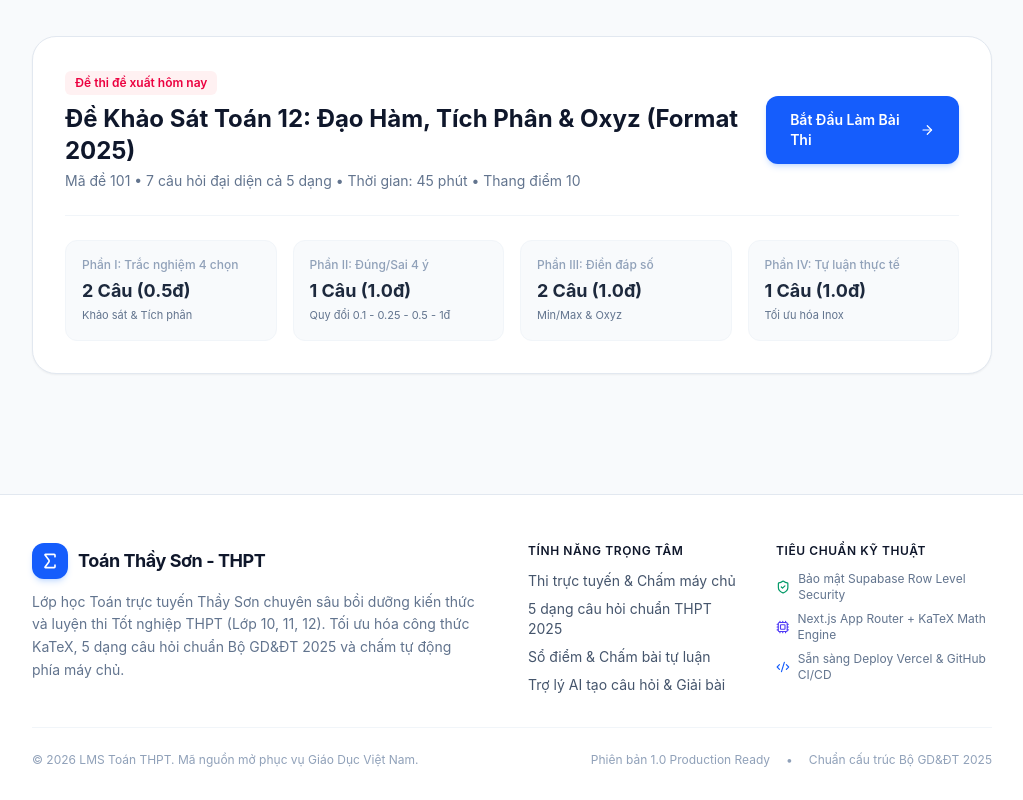
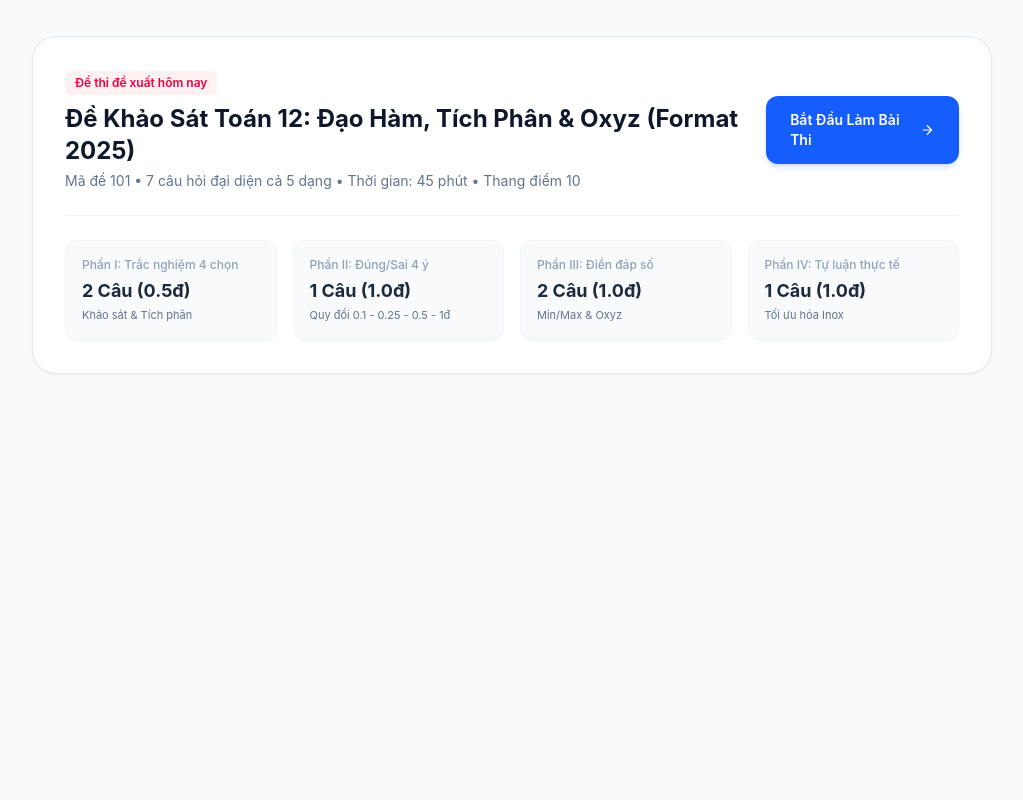
Before and after one commit to ngocson91nd-max/thpt-math-lms, a Next.js app: page / in a window 1280 px wide. Shown: the part 1229-2029 px from the top of the page, without its empty margins (256-1279 px from the left). After the commit the page ends 1659 px from the top, so only its background shows below. Built offline with nearby package versions, Linux system fonts and the light colour scheme; no server answers.

Commit message:
refactor(ui): remove promotional/technical footer across LMS

```diff
--- a/src/components/layout/AppLayout.tsx
+++ b/src/components/layout/AppLayout.tsx
@@ -4,7 +4,6 @@ import React, { useState, useEffect } from 'react';
 import { usePathname } from 'next/navigation';
 import { useAuth } from '@/context/AuthContext';
 import { Sidebar } from './Sidebar';
-import { Footer } from './Footer';
 import { GuestAuthWall } from '@/components/auth/GuestAuthWall';
 import { StudentPendingApprovalView } from '@/components/auth/StudentPendingApprovalView';
 import { isUserEnrolledInAnyClass, getEnrolledClassIdsForUser } from '@/lib/auth/enrollment';
@@ -333,7 +332,6 @@ export const AppLayout: React.FC<{ children: React.ReactNode }> = ({ children })
         <main className="flex-1 w-full max-w-7xl mx-auto px-4 sm:px-6 lg:px-8 py-6">
           {renderContent()}
         </main>
-        {!isTakeExamPage && <Footer />}
       </div>
     </div>
   );
--- a/src/components/layout/Footer.tsx
+++ b/src/components/layout/Footer.tsx
@@ -1,90 +1,9 @@
 'use client';
 
 import React from 'react';
-import Link from 'next/link';
-import { Sigma, ShieldCheck, Cpu, Code2 } from 'lucide-react';
 
 export const Footer: React.FC = () => {
-  return (
-    <footer className="border-t border-slate-200 bg-white pt-12 pb-8 mt-16 text-slate-600">
-      <div className="mx-auto max-w-7xl px-4 sm:px-6 lg:px-8">
-        <div className="grid grid-cols-1 md:grid-cols-4 gap-8 mb-8">
-          <div className="md:col-span-2">
-            <div className="flex items-center gap-2.5 mb-3">
-              <div className="flex h-9 w-9 items-center justify-center rounded-xl bg-blue-600 text-white font-bold shadow-md shadow-blue-500/20">
-                <Sigma className="h-5 w-5" />
-              </div>
-              <span className="text-lg font-bold text-slate-900 tracking-tight">
-                Toán Thầy Sơn - THPT
-              </span>
-            </div>
-            <p className="text-sm text-slate-500 max-w-md leading-relaxed">
-              Lớp học Toán trực tuyến Thầy Sơn chuyên sâu bồi dưỡng kiến thức và luyện thi Tốt nghiệp THPT (Lớp 10, 11, 12). Tối ưu hóa công thức KaTeX, 5 dạng câu hỏi chuẩn Bộ GD&ĐT 2025 và chấm tự động phía máy chủ.
-            </p>
-          </div>
-
-          <div>
-            <h4 className="text-xs font-semibold text-slate-900 uppercase tracking-wider mb-3">
-              Tính Năng Trọng Tâm
-            </h4>
-            <ul className="space-y-2 text-sm">
-              <li>
-                <Link href="/exams" className="hover:text-blue-600 transition">
-                  Thi trực tuyến & Chấm máy chủ
-                </Link>
-              </li>
-              <li>
-                <Link href="/questions" className="hover:text-blue-600 transition">
-                  5 dạng câu hỏi chuẩn THPT 2025
-                </Link>
-              </li>
-              <li>
-                <Link href="/gradebook" className="hover:text-blue-600 transition">
-                  Sổ điểm & Chấm bài tự luận
-                </Link>
-              </li>
-              <li>
-                <Link href="/ai-assistant" className="hover:text-blue-600 transition">
-                  Trợ lý AI tạo câu hỏi & Giải bài
-                </Link>
-              </li>
-            </ul>
-          </div>
-
-          <div>
-            <h4 className="text-xs font-semibold text-slate-900 uppercase tracking-wider mb-3">
-              Tiêu Chuẩn Kỹ Thuật
-            </h4>
-            <div className="space-y-2 text-xs text-slate-500">
-              <div className="flex items-center gap-2">
-                <ShieldCheck className="h-4 w-4 text-emerald-600" />
-                <span>Bảo mật Supabase Row Level Security</span>
-              </div>
-              <div className="flex items-center gap-2">
-                <Cpu className="h-4 w-4 text-indigo-600" />
-                <span>Next.js App Router + KaTeX Math Engine</span>
-              </div>
-              <div className="flex items-center gap-2">
-                <Code2 className="h-4 w-4 text-blue-600" />
-                <span>Sẵn sàng Deploy Vercel & GitHub CI/CD</span>
-              </div>
-            </div>
-          </div>
-        </div>
-
-        <div className="border-t border-slate-100 pt-6 flex flex-col sm:flex-row items-center justify-between text-xs text-slate-400 gap-3">
-          <div>
-            © 2026 LMS Toán THPT. Mã nguồn mở phục vụ Giáo Dục Việt Nam.
-          </div>
-          <div className="flex items-center gap-4">
-            <span>Phiên bản 1.0 Production Ready</span>
-            <span>•</span>
-            <span>Chuẩn cấu trúc Bộ GD&ĐT 2025</span>
-          </div>
-        </div>
-      </div>
-    </footer>
-  );
+  return null;
 };
 
 export default Footer;
```
